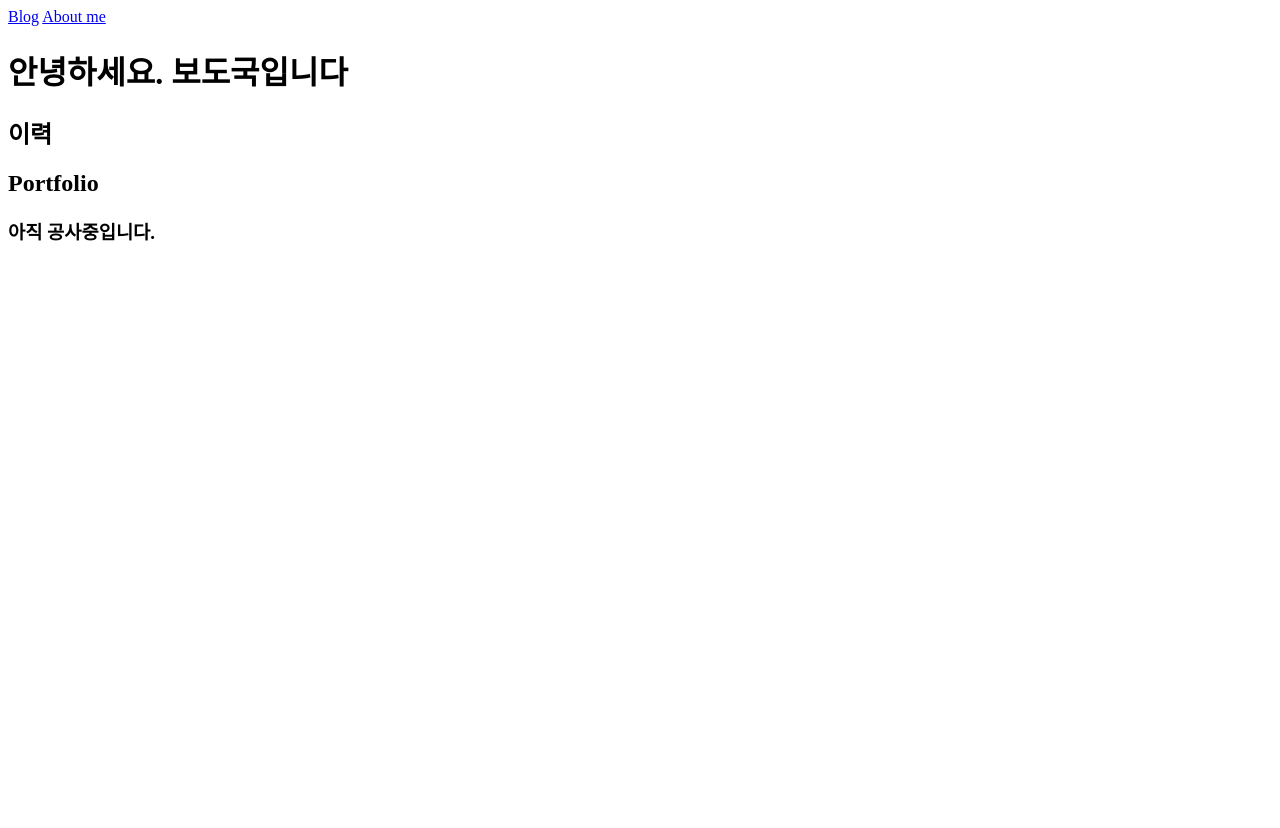
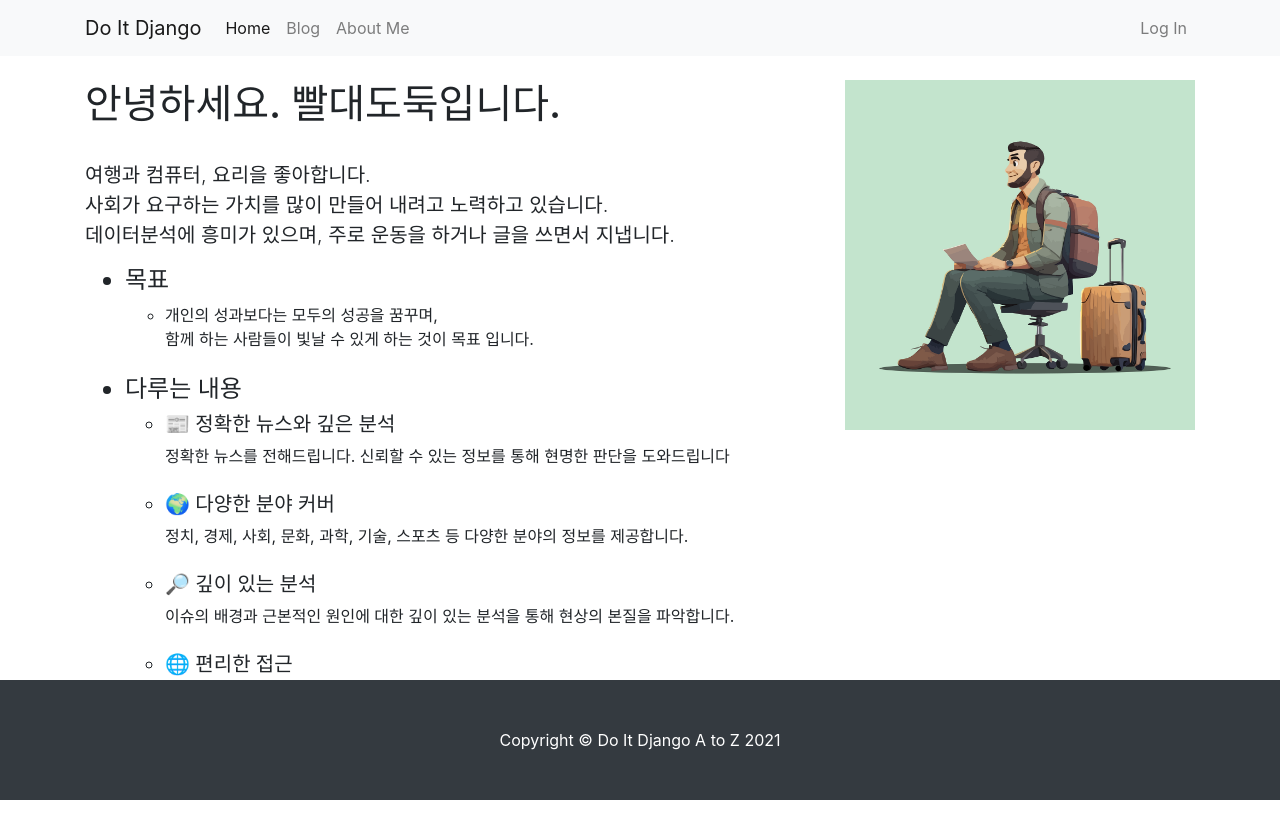
Before and after one commit to Ysungho/freeColumn, a Django app: template single_pages/templates/single_pages/about_me.html in a window 1280 px wide. Before the commit the page ends 241 px from the top, so only its background shows below. Run offline with Django 3.2, Linux system fonts and the light colour scheme; the template is opened without the code that fills it, so the values that code supplies are empty; some libraries are stand-ins or nearby versions.

Commit message:
about_me 페이지 내용 채우기

```diff
--- /dev/null
+++ b/single_pages/static/single_pages/css/about_me.css
@@ -0,0 +1,3 @@
+.margin-for-footer {
+    margin-bottom: 130px;
+}
--- a/single_pages/templates/single_pages/about_me.html
+++ b/single_pages/templates/single_pages/about_me.html
@@ -1,20 +1,100 @@
 <!DOCTYPE html>
+{% load static %}
 <html lang="ko">
 <head>
     <meta charset="UTF-8">
-    <title>개발자 보도국입니다.</title>
+    <title> About 달타냥 </title>
+
+    <link rel="stylesheet" href="{% static 'blog/bootstrap/bootstrap.min.css' %}" media="screen">
+    <link rel="stylesheet" href="{% static 'single_pages/css/about_me.css' %}" media="screen">
+    <script src="https://kit.fontawesome.com/ce8ce0f1d5.js" crossorigin="anonymous"></script>
 </head>
 <body>
 
-<nav>
-    <a href="/blog/">Blog</a>
-    <a href="/about_me/">About me</a>
-</nav>
+{% include 'blog/navbar.html' %}
 
-<h1>안녕하세요. 보도국입니다</h1>
-<h2>이력</h2>
-<h2>Portfolio</h2>
-<h3>아직 공사중입니다. </h3>
+<section>
+    <div class="container mt-4">
+        <div class="row">
+            <div class="col-lg-8">
+                <h1>안녕하세요. 빨대도둑입니다.</h1>
+                <br/>
+                <p class="lead">
+                    여행과 컴퓨터, 요리을 좋아합니다.<br/>
+                    사회가 요구하는 가치를 많이 만들어 내려고 노력하고 있습니다.<br/>
+                    데이터분석에 흥미가 있으며, 주로 운동을 하거나 글을 쓰면서 지냅니다.
+                </p>
+
+                <ul>
+                    <h4>
+                        <li>목표</li>
+                    </h4>
+                    <ul>
+                        <li>개인의 성과보다는 모두의 성공을 꿈꾸며,<br/>
+                            함께 하는 사람들이 빛날 수 있게 하는 것이 목표 입니다.
+                        </li>
+                    </ul>
+                    <br/>
+
+                    <h4>
+                        <li>다루는 내용</li>
+                    </h4>
+                    <ul>
+                        <h5>
+                            <li>📰 정확한 뉴스와 깊은 분석
+                        </h5>
+                        정확한 뉴스를 전해드립니다. 신뢰할 수 있는 정보를 통해 현명한 판단을 도와드립니다</li>
+                        <br/>
+                        <br/>
+                        <h5>
+                            <li>🌍 다양한 분야 커버
+                        </h5>
+                        정치, 경제, 사회, 문화, 과학, 기술, 스포츠 등 다양한 분야의 정보를 제공합니다. </li>
+                        <br/>
+                        <br/>
+                        <h5>
+                            <li>🔎 깊이 있는 분석
+                        </h5>
+                        이슈의 배경과 근본적인 원인에 대한 깊이 있는 분석을 통해 현상의 본질을 파악합니다.</li>
+                        <br/>
+                        <br/>
+                        <h5>
+                            <li>🌐 편리한 접근
+                        </h5>
+                        홈페이지는 어디서든 접근이 편리합니다. </li>
+                        <br/>
+                        <br/>
+                        <h5>
+                            <li>📊 실시간 업데이트
+                        </h5>
+                        변하는 세상, 뉴스를 실시간으로 업데이트하여 최신 정보를 전달합니다.</li>
+                        <br/>
+                        <br/>
+                    </ul>
+                </ul>
+
+            </div>
+            <div class="col-lg-4">
+                <img class="img-fluid" src="{% static 'single_pages/css/images/writer.png' %}">
+            </div>
+        </div>
+    </div>
+</section>
+
+<div class="fixed-bottom">
+    {% include 'blog/footer.html' %}
+</div>
+
+<script src="https://code.jquery.com/jquery-3.5.1.slim.min.js"
+        integrity="sha384-DfXdz2htPH0lsSSs5nCTpuj/zy4C+OGpamoFVy38MVBnE+IbbVYUew+OrCXaRkfj"
+        crossorigin="anonymous"></script>
+<script src="https://cdn.jsdelivr.net/npm/popper.js@1.16.1/dist/umd/popper.min.js"
+        integrity="sha384-9/reFTGAW83EW2RDu2S0VKaIzap3H66lZH81PoYlFhbGU+6BZp6G7niu735Sk7lN"
+        crossorigin="anonymous"></script>
+<script src="https://cdn.jsdelivr.net/npm/bootstrap@4.5.3/dist/js/bootstrap.min.js"
+        integrity="sha384-w1Q4orYjBQndcko6MimVbzY0tgp4pWB4lZ7lr30WKz0vr/aWKhXdBNmNb5D92v7s"
+        crossorigin="anonymous"></script>
+
 
 </body>
 </html>
```
Also changed, not shown: single_pages/static/single_pages/css/images/writer.png (added).
